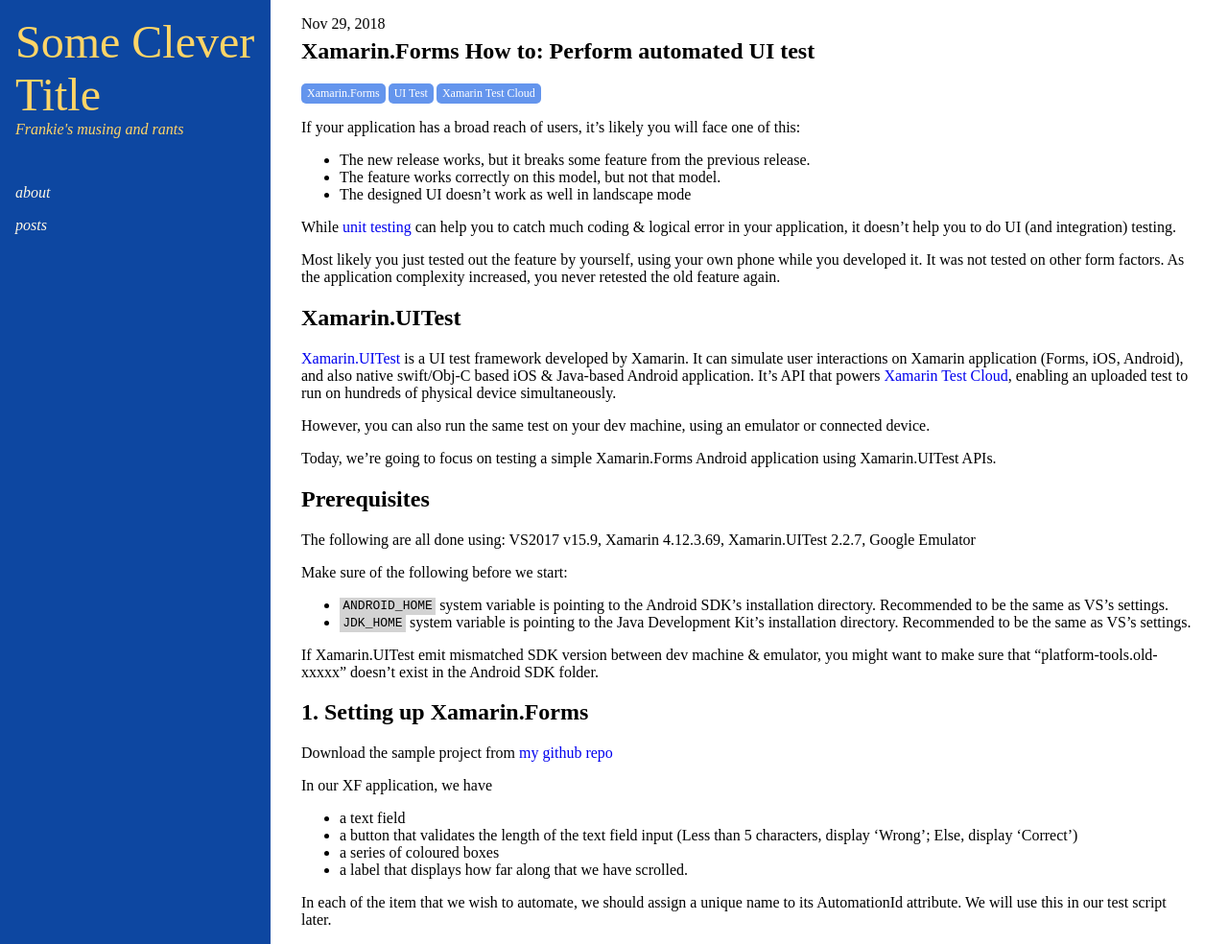
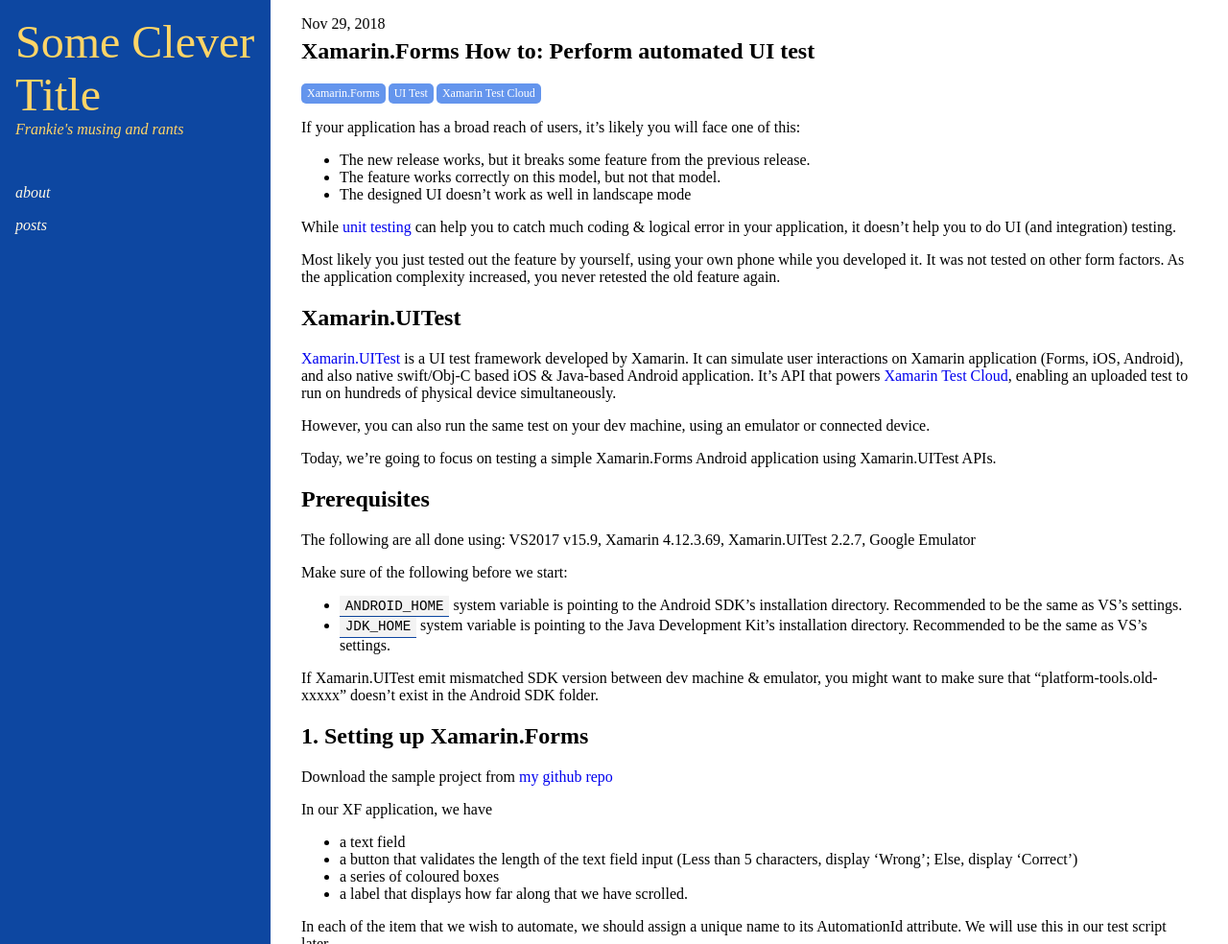
Before and after one commit to xyfoo/xyfoo.github.io, a Jekyll site: the page built from index.md, in a window 1280 px wide. Shown: the top 984 px of the page at 96% size. Built offline with Jekyll 4.4.1, drawn with Linux system fonts in a browser that asks for light colours; some web fonts are replaced; comment, search, counter and statistics services are not loaded; grey boxes are pictures that could not be loaded.

Commit message:
Code snippet style updated

```diff
--- a/_includes/head.html
+++ b/_includes/head.html
@@ -60,8 +60,11 @@
         }
 
         code {
-            background-color: lightgray;
-            padding: 0.1em 0.25em;
+            background-color: rgba(27,31,35,.05);
+            padding: 0.2em 0.4em;
+            border-bottom: 1px solid #0D47A1;
+            line-height: 1.5;
+            font-size: 1.1em;
         }
 
         .article-nav-title {
```
